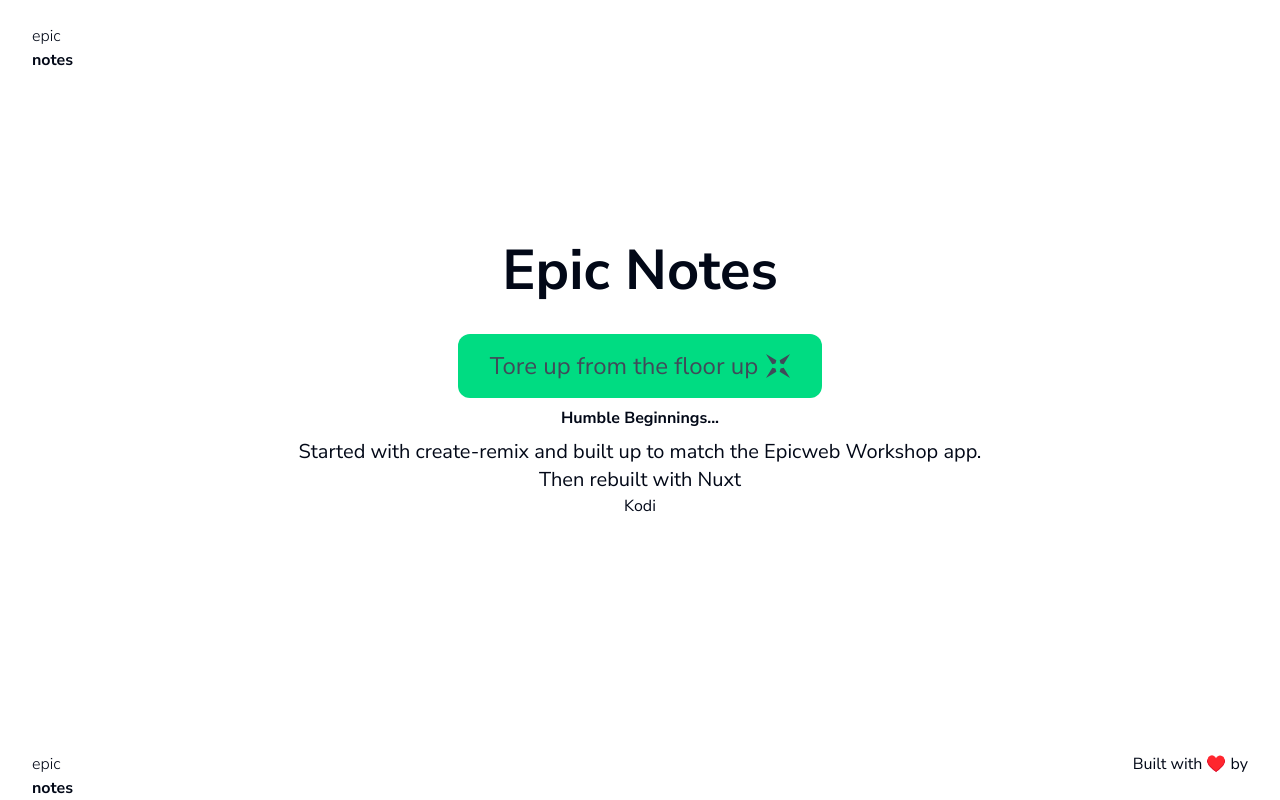
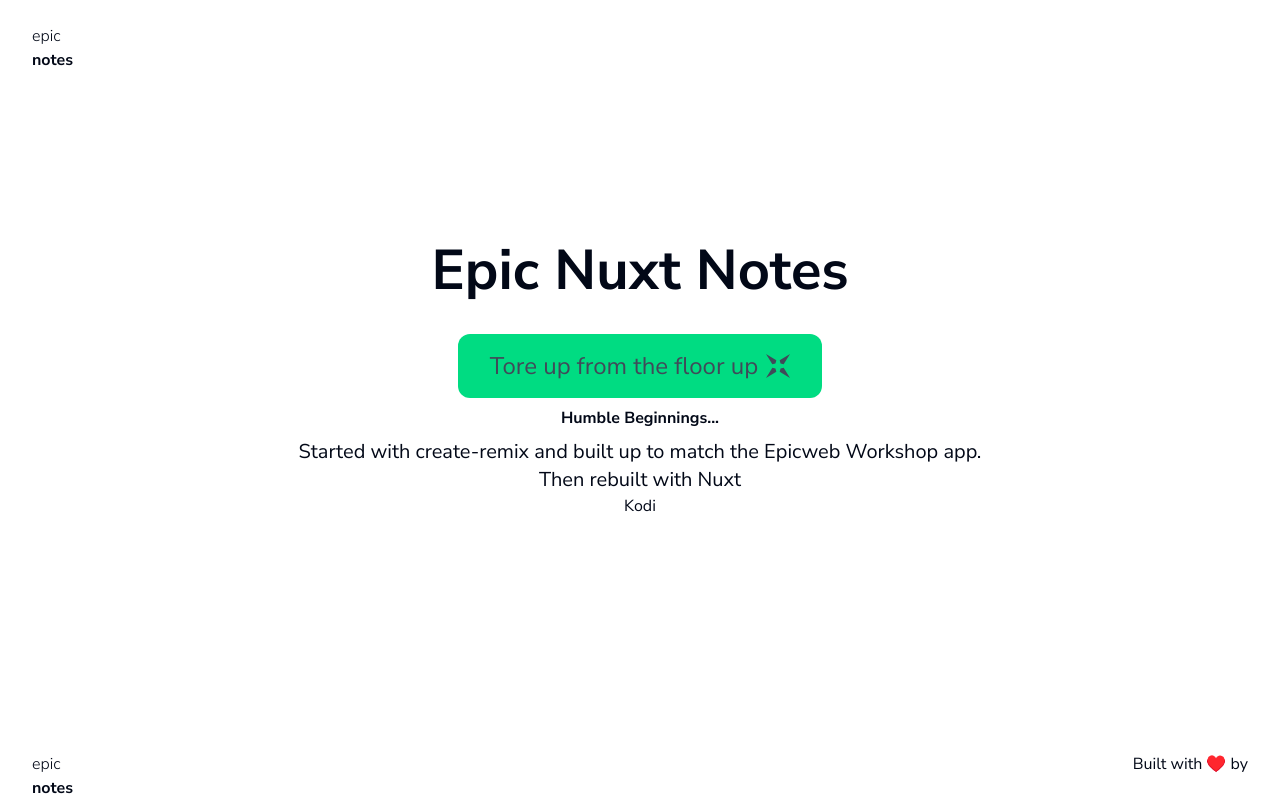
Before and after one commit to isimmons/epic-nuxt-notes, a Nuxt app: page / in a window 1280 px wide. Built offline with nearby package versions, Linux system fonts and the light colour scheme; what @mswjs/data would draw is missing.

Commit message:
reflect framework in heading

```diff
--- a/pages/index.vue
+++ b/pages/index.vue
@@ -1,6 +1,6 @@
 <template>
   <div class="mt-36 text-center">
-    <h1 class="my-8 text-h1">Epic Notes</h1>
+    <h1 class="my-8 text-h1">Epic Nuxt Notes</h1>
     <p>
       <span
         class="inline-flex items-center justify-center gap-2 rounded-xl bg-[#00DC82] px-8 py-4 text-body-lg text-muted-foreground"
```
